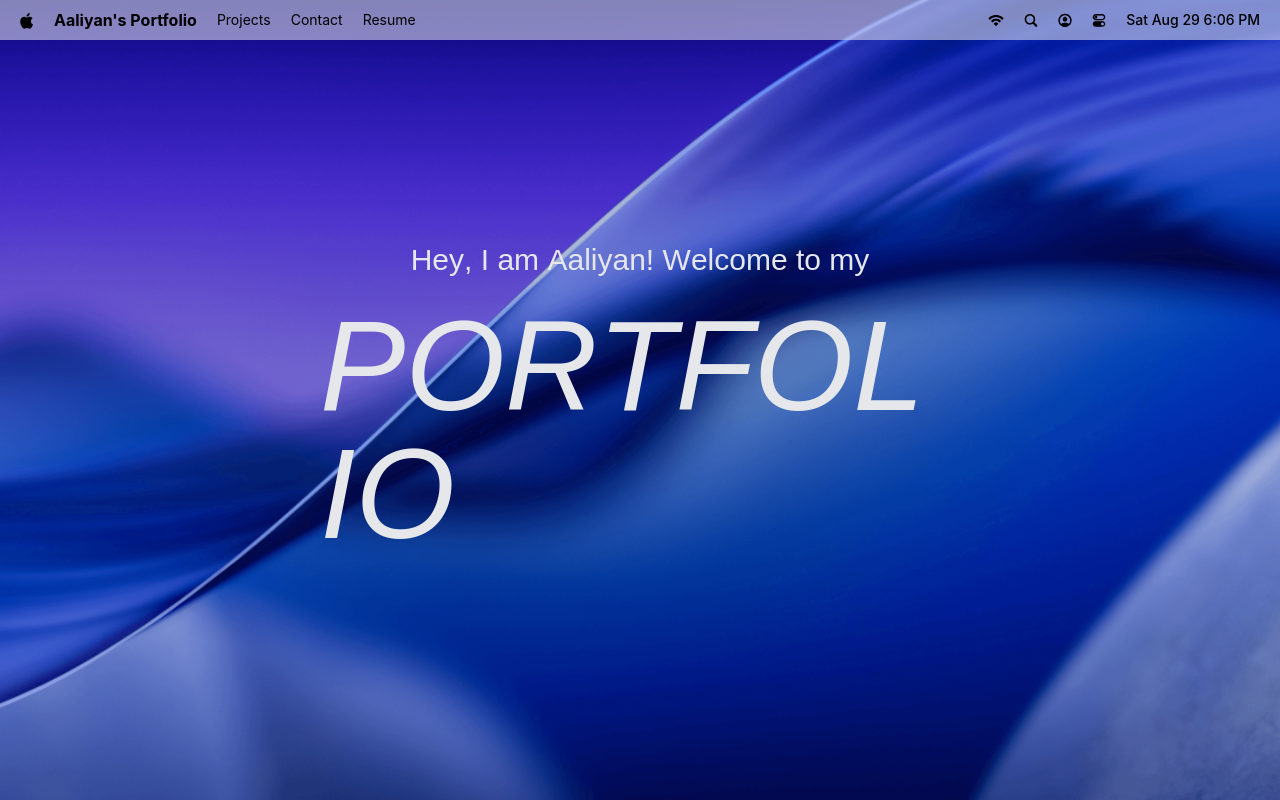
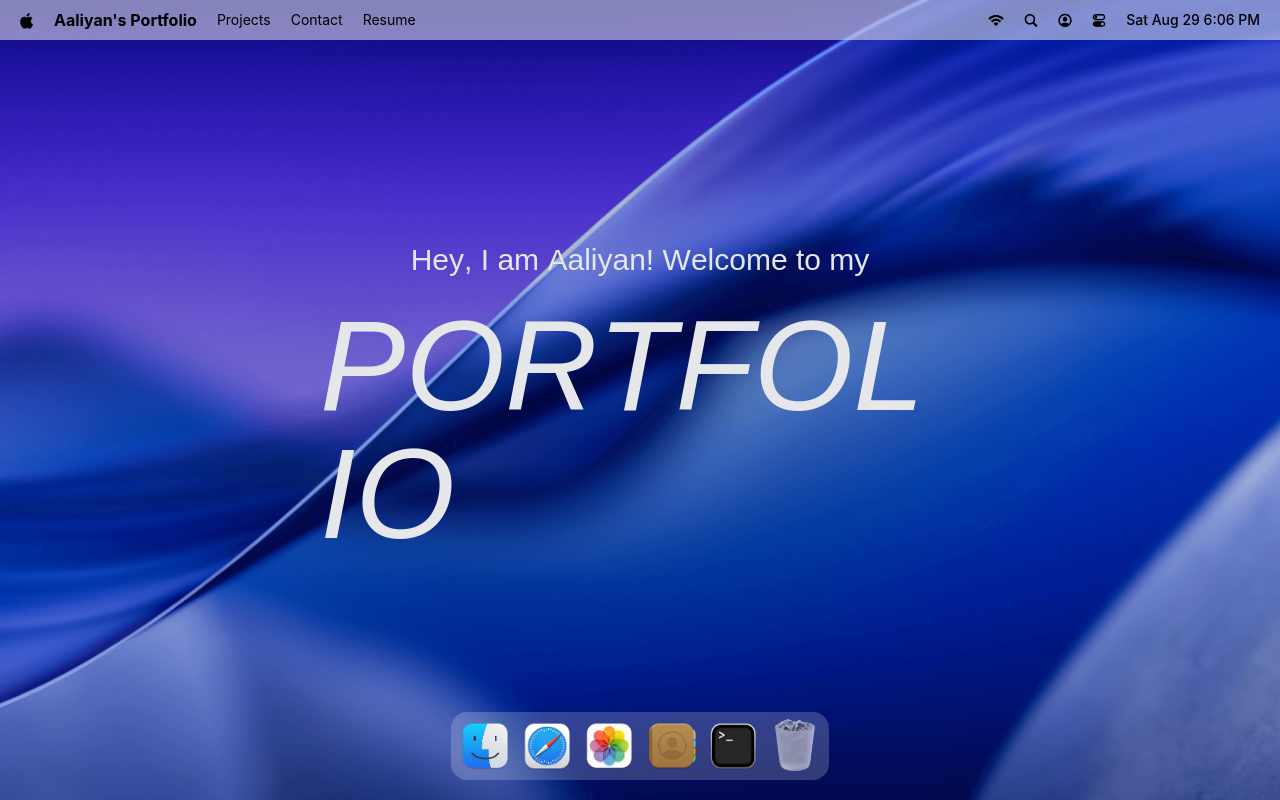
Before and after one commit to Aaliyan324/MacOS-Portfolio, a React (Vite) app: page / in a window 1280 px wide. Built offline with nearby package versions, Linux system fonts and the light colour scheme; a web font is replaced by a local one.

Commit message:
created dock

```diff
--- a/package.json
+++ b/package.json
@@ -17,6 +17,7 @@
     "lucide-react": "^1.37.0",
     "react": "^19.2.8",
     "react-dom": "^19.2.8",
+    "react-tooltip": "^6.0.8",
     "tailwindcss": "^4.3.3"
   },
   "devDependencies": {
--- a/src/App.jsx
+++ b/src/App.jsx
@@ -1,4 +1,4 @@
-import { Navbar, Welcome } from '#components'
+import { Dock, Navbar, Welcome } from '#components'
 import './App.css'
 
 function App() {
@@ -7,6 +7,7 @@
     <>
       <Navbar/>
       <Welcome/>
+      <Dock/>
     </>
   )
 }
--- /dev/null
+++ b/src/components/Dock.jsx
@@ -0,0 +1,26 @@
+import { dockApps } from '#constants'
+import { Tooltip } from 'react-tooltip';
+import React, { useRef } from 'react'
+
+const Dock = () => {
+    const docRef = useRef(null);
+
+    const toggleApp=(app)=>{}
+
+    return (
+        <section id='dock'>
+            <div ref={docRef} className='dock-container'>
+                {dockApps.map(({id, name, icon, canOpen}) => (
+                    <div key={id ?? name} className='relative flex justify-center'>
+                        <button type='button' className='dock-icon' aria-label={name} data-tooltip-id="dock-tooltip" data-tooltip-content={name} data-tooltip-delay-show={150} disabled={!canOpen} onClick={()=>toggleApp({id, canOpen})}>
+                            <img src={`/images/${icon}`} loading='lazy' className={canOpen ? '' : "opacity-60"} />
+                        </button>
+                    </div>
+                ))}
+                <Tooltip id='dock-tooltip' place='top' className='tooltip'/>
+            </div>
+        </section>
+    )
+}
+
+export default Dock
--- a/src/components/index.js
+++ b/src/components/index.js
@@ -1,4 +1,5 @@
 import Navbar from "./Navbar";
 import Welcome from "./Welcome";
+import Dock from "./Dock";
 
-export {Navbar, Welcome}
+export {Navbar, Welcome, Dock}
```
Also changed, not shown: 1 other file (tests, documents, lock files or other folders).
